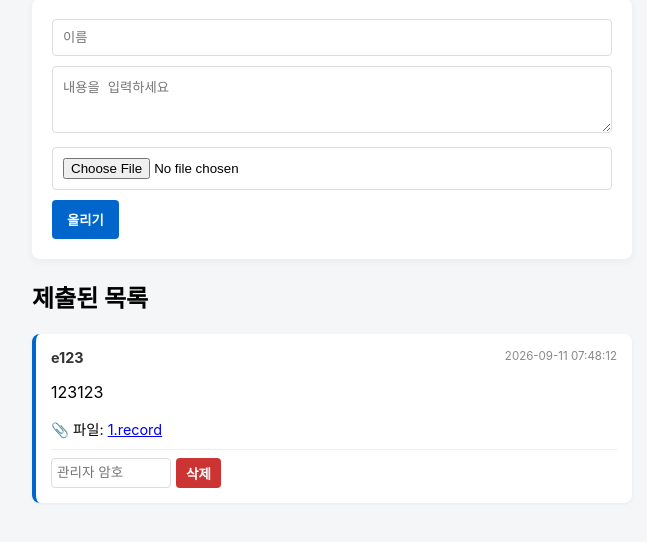
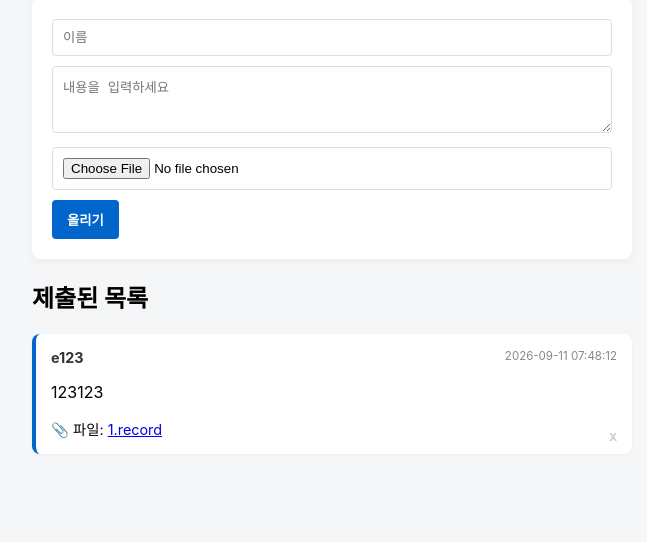
Before and after one commit to seungulx/assignment-board, a Flask app: page / in a window 1280 px wide. Shown: the part 150-692 px from the top of the page, without its empty margins (308-955 px from the left). Run offline with Flask 3, Linux system fonts and the light colour scheme; data comes from the database, SQL or seed files in the repository.

Commit message:
Update index.html

```diff
--- a/templates/index.html
+++ b/templates/index.html
@@ -9,14 +9,23 @@
         input, textarea { width: 100%; padding: 10px; margin-bottom: 10px; box-sizing: border-box; border: 1px solid #ddd; border-radius: 4px; }
         button { background: #0066cc; color: white; border: none; padding: 10px 15px; border-radius: 4px; cursor: pointer; font-weight: bold; }
         button:hover { background: #004c99; }
-        .post { background: white; padding: 15px; border-radius: 8px; margin-bottom: 15px; border-left: 4px solid #0066cc; box-shadow: 0 1px 3px rgba(0,0,0,0.05); }
+        .post { background: white; padding: 15px; border-radius: 8px; margin-bottom: 10px; border-left: 4px solid #0066cc; box-shadow: 0 1px 3px rgba(0,0,0,0.05); position: relative; }
         .post-header { display: flex; justify-content: space-between; margin-bottom: 5px; font-size: 0.9em; color: #555; }
         .post-author { font-weight: bold; color: #333; }
         .post-file { margin-top: 8px; font-size: 0.9em; }
-        .delete-box { margin-top: 10px; padding-top: 8px; border-top: 1px solid #eee; display: flex; gap: 5px; align-items: center; }
-        .delete-box input { width: 120px; margin-bottom: 0; padding: 5px; font-size: 0.85em; }
-        .delete-box button { background: #cc3333; padding: 5px 10px; font-size: 0.85em; }
-        .delete-box button:hover { background: #990000; }
+        /* 우측 하단 작은 x 삭제 버튼 스타일 */
+        .delete-btn {
+            position: absolute;
+            bottom: 10px;
+            right: 15px;
+            background: none;
+            border: none;
+            color: #ccc;
+            font-size: 14px;
+            cursor: pointer;
+            padding: 0;
+        }
+        .delete-btn:hover { color: #ff4d4d; }
     </style>
 </head>
 <body>
@@ -46,17 +55,32 @@
                 </div>
             {% endif %}
 
-            <!-- 관리자 암호 입력 후 삭제하는 영역 (기본 암호: 1234) -->
-            <div class="delete-box">
-                <form action="{{ url_for('delete_post', post_id=post.id) }}" method="POST" style="display: flex; gap: 5px; width: 100%; margin: 0;">
-                    <input type="password" name="admin_password" placeholder="관리자 암호" required>
-                    <button type="submit">삭제</button>
-                </form>
-            </div>
+            <!-- 우측 하단 작은 x 버튼 -->
+            <button class="delete-btn" onclick="deletePost('{{ post.id }}')">x</button>
         </div>
     {% else %}
         <p style="color: #777;">아직 올라온 과제가 없습니다.</p>
     {% endfor %}
 
+    <script>
+        function deletePost(postId) {
+            let pwd = prompt("관리자 암호를 입력하세요:");
+            if (pwd !== null && pwd !== "") {
+                let form = document.createElement('form');
+                form.method = 'POST';
+                form.action = '/delete/' + postId;
+
+                let input = document.createElement('input');
+                input.type = 'hidden';
+                input.name = 'password';
+                input.value = pwd;
+
+                form.appendChild(input);
+                document.body.appendChild(form);
+                form.submit();
+            }
+        }
+    </script>
+
 </body>
 </html>
```
